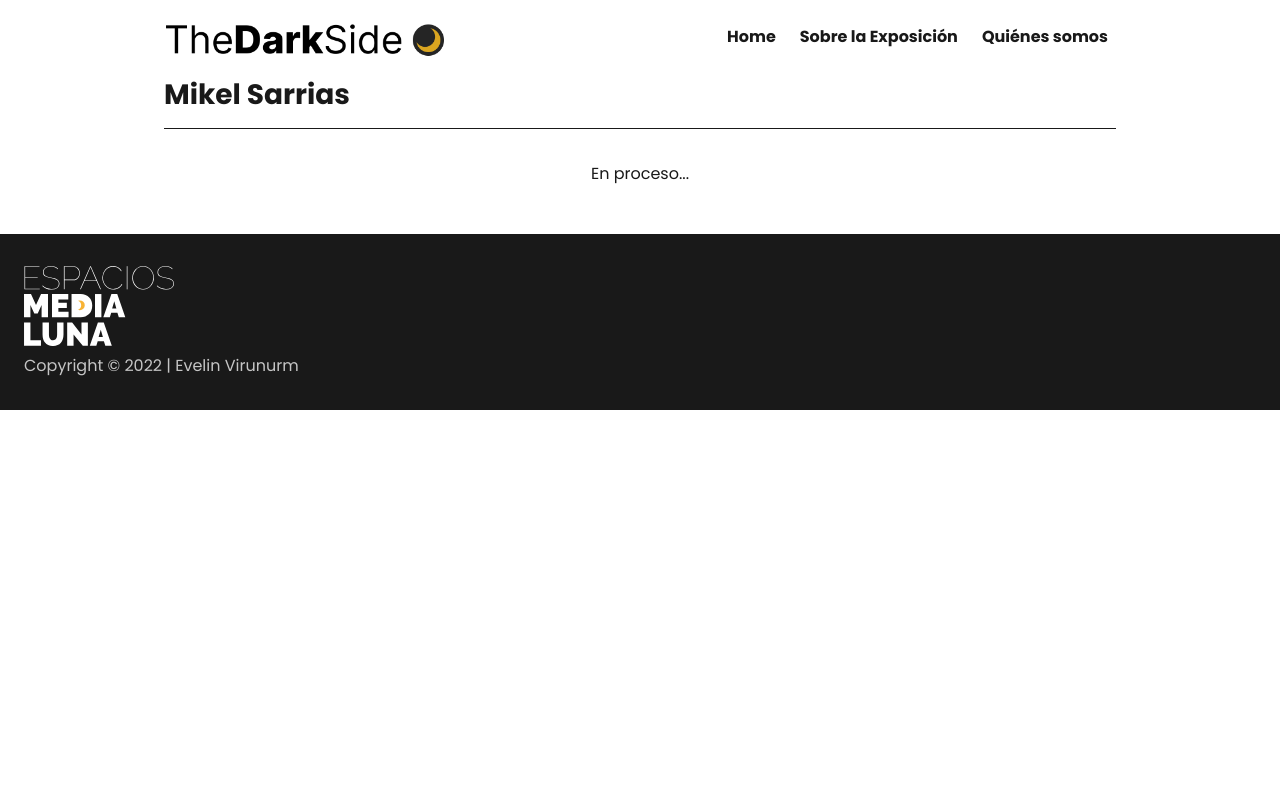
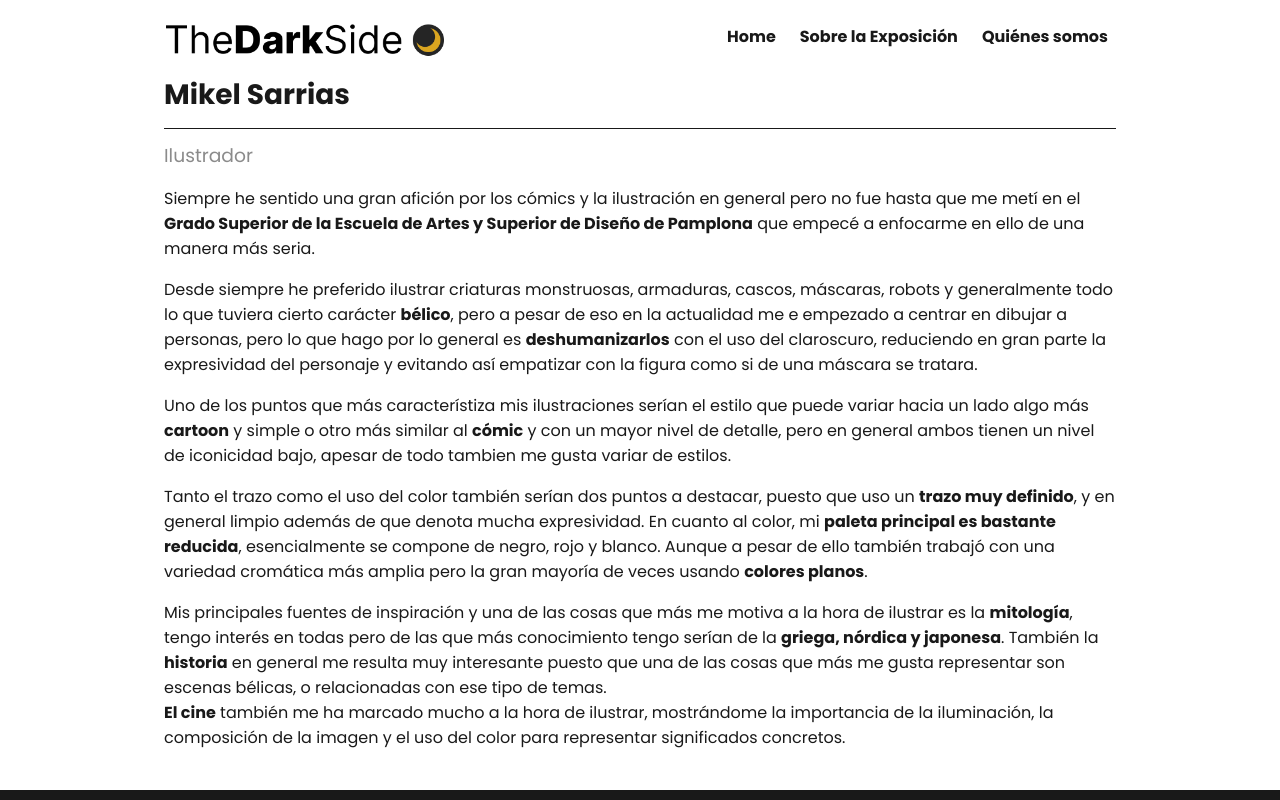
Before and after one commit to evirunurm/thedarkside, a Vue app: page /artistas/mikel-sarrias in a window 1280 px wide. Shown: the top 800 px of the page. Built offline with nearby package versions, Linux system fonts and the light colour scheme; a web font is replaced by a local one.

Commit message:
Mikel's bio

```diff
--- a/src/views/MikelSarrias.vue
+++ b/src/views/MikelSarrias.vue
@@ -1,7 +1,48 @@
 <template>
 	<main>
 		<h1>Mikel Sarrias</h1>
-		<p class="warning">En proceso...</p>
+		<h3 class="title">Ilustrador</h3>
+		<p>
+			Siempre he sentido una gran afición por los cómics y la ilustración en general pero no fue hasta que me metí en
+			el <span class="bold">Grado Superior de la Escuela de Artes y Superior de Diseño de Pamplona</span> que empecé
+			a enfocarme en ello de
+			una manera más seria.
+		</p>
+		<p>
+			Desde siempre he preferido ilustrar criaturas monstruosas, armaduras, cascos, máscaras, robots y generalmente
+			todo lo que tuviera cierto carácter <span class="bold">bélico</span>, pero a pesar de eso en la actualidad me e
+			empezado a centrar en
+			dibujar a personas, pero lo que hago por lo general es <span class="bold">deshumanizarlos</span> con el uso del
+			claroscuro, reduciendo
+			en gran parte la expresividad del personaje y evitando así empatizar con la figura como si de una máscara se
+			tratara.
+		</p>
+		<p>
+			Uno de los puntos que más característiza mis ilustraciones serían el estilo que puede variar hacia un lado algo
+			más <span class="bold">cartoon</span> y simple o otro más similar al <span class="bold">cómic</span> y con un
+			mayor nivel de detalle, pero en general ambos tienen
+			un nivel de iconicidad bajo, apesar de todo tambien me gusta variar de estilos.
+		</p>
+		<p>
+			Tanto el trazo como el uso del color también serían dos puntos a destacar, puesto que uso un <span
+			class="bold">trazo muy
+			definido</span>, y en general limpio además de que denota mucha expresividad.
+			En cuanto al color, mi <span class="bold">paleta principal es bastante reducida</span>, esencialmente se
+			compone de negro, rojo y blanco.
+			Aunque a pesar de ello también trabajó con una variedad cromática más amplia pero la gran mayoría de veces
+			usando <span class="bold">colores planos</span>.
+		</p>
+		<p>
+			Mis principales fuentes de inspiración y una de las cosas que más me motiva a la hora de ilustrar es la
+			<span class="bold">mitología</span>, tengo interés en todas pero de las que más conocimiento tengo serían de la
+			<span class="bold">griega, nórdica y
+				japonesa</span>. También la <span class="bold">historia</span> en general me resulta muy interesante puesto
+			que una de las cosas que más me gusta representar son escenas bélicas, o relacionadas con ese tipo de temas.
+			<br/>
+			<span class="bold">El cine</span> también me ha marcado mucho a la hora de ilustrar, mostrándome la importancia
+			de la iluminación, la composición de la imagen y el uso del color para representar significados concretos.
+
+		</p>
 	</main>
 
 
@@ -9,7 +50,7 @@
 
 <style scoped>
 main {
-	padding: 0 var(--margin);
+	padding: 0 var(--margin) var(--margin) var(--margin);
 }
 
 
```
